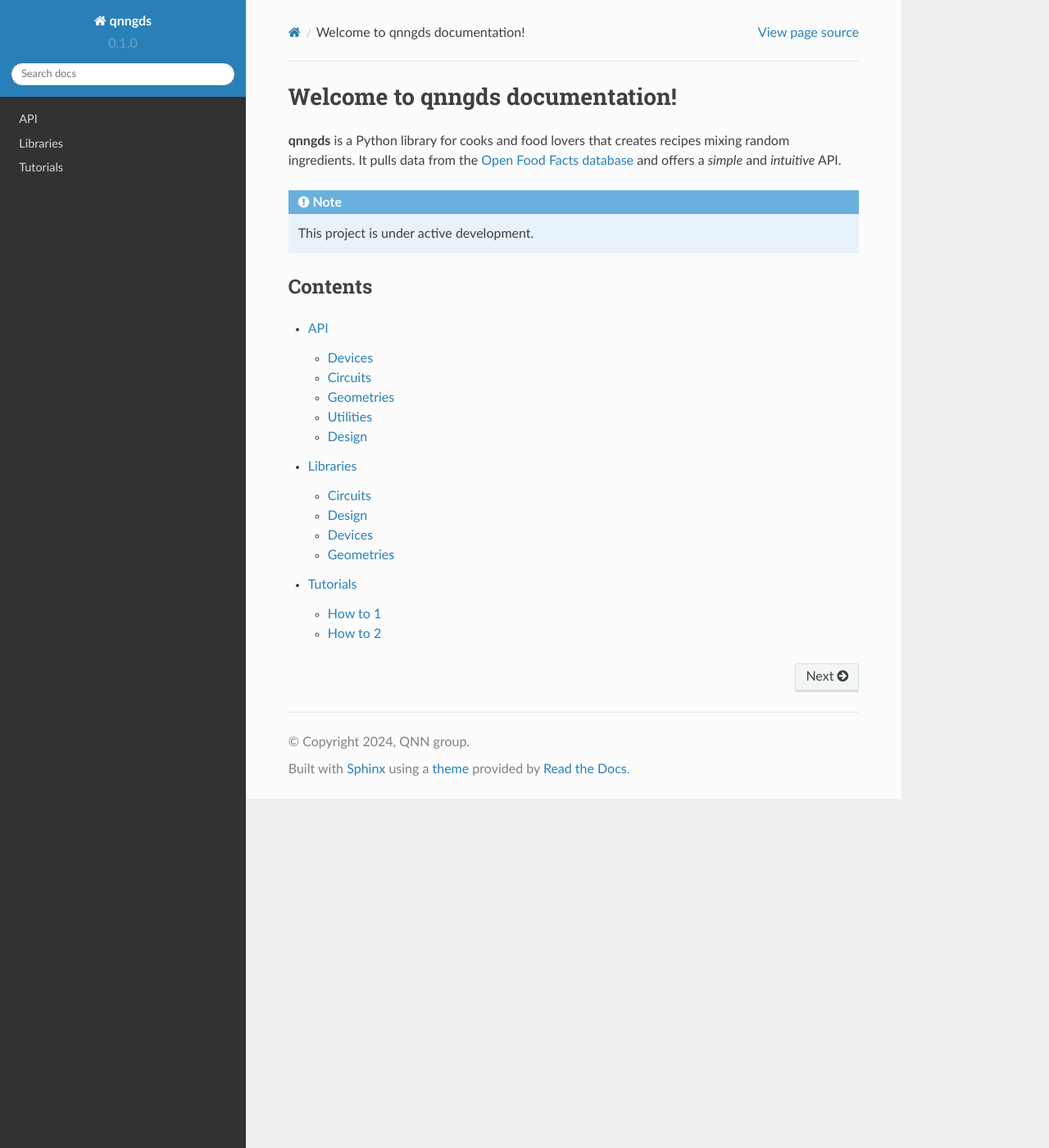
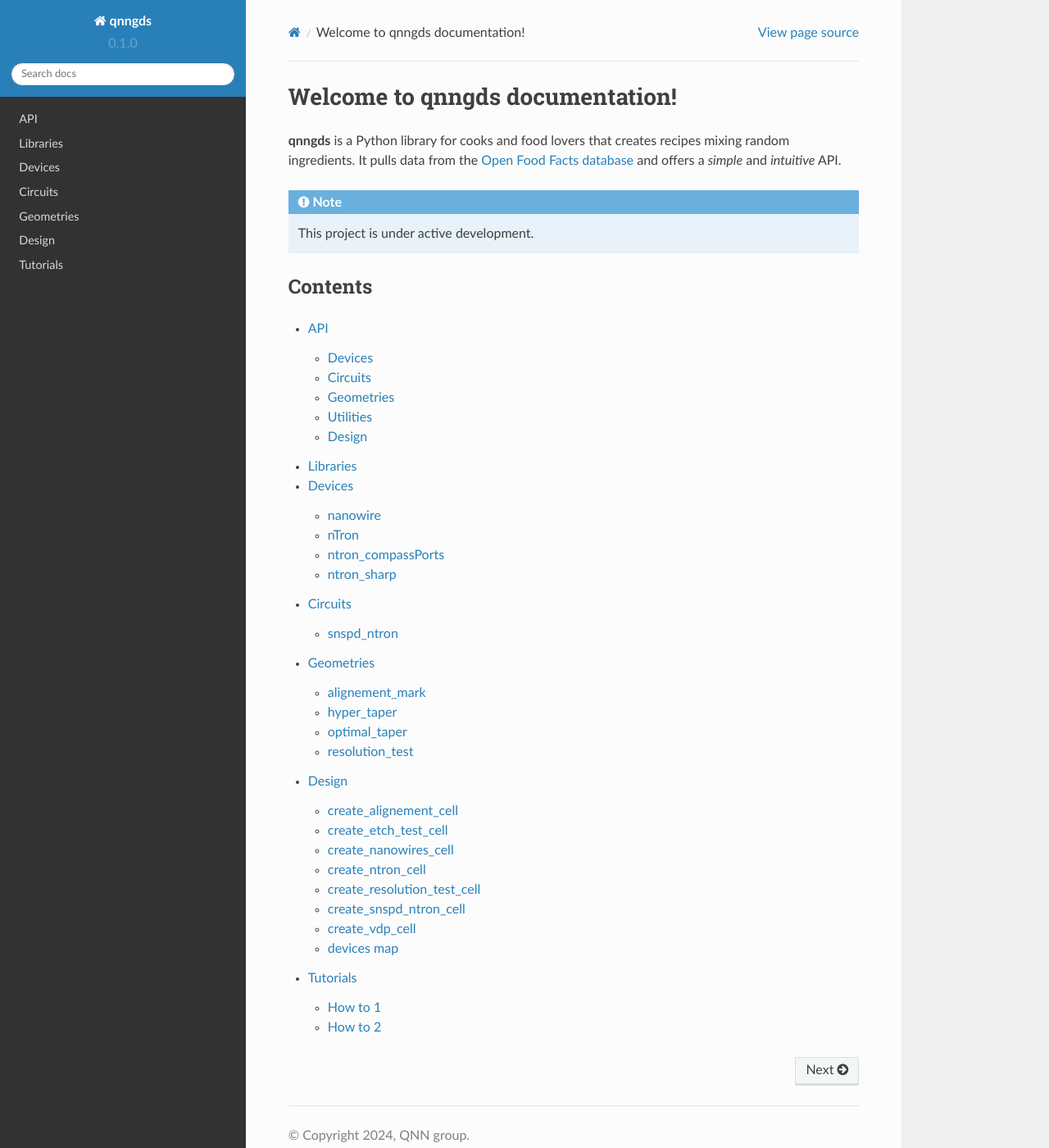
Before and after one commit to qnngroup/qnngds, a Sphinx documentation site: the page built from docs/source/index.rst, in a window 1280 px wide and 1400 px high. Shown: the whole window at 82% size. Built offline with Sphinx 7.4.7 and the Read the Docs theme 2.0.0, drawn with Linux system fonts in a browser that asks for light colours.

Commit message:
added title to images and ordered the folder to be plotted

```diff
--- a/docs/source/generate_lib.py
+++ b/docs/source/generate_lib.py
@@ -7,22 +7,24 @@ Libraries
 
 """
 
-    # Iterate through subfolders in the images directory
-    images_dir = os.path.join(os.path.dirname(__file__), '..', 'images')
-    subfolders = [f for f in os.listdir(images_dir) if os.path.isdir(os.path.join(images_dir, f))]
+   # Define preferred order for plotting folders
+    preferred_order = ['Devices', 'Circuits', 'Geometries', 'Design']
 
-    for subfolder in subfolders:
+    # Iterate through preferred order
+    for subfolder in preferred_order:
         content += f"{subfolder}\n"
-        content += f"{'-' * len(subfolder)}\n\n"
+        content += f"{'=' * len(subfolder)}\n\n"
 
         # Add images from the subfolder
-        subfolder_path = os.path.join(images_dir, subfolder)
+        subfolder_path = os.path.join(os.path.dirname(__file__), '..', 'images', subfolder)
         images = [f for f in os.listdir(subfolder_path) if os.path.isfile(os.path.join(subfolder_path, f))]
         for image in images:
             figurename, ext = os.path.splitext(image)
+            content += f"{figurename}\n"
+            content += f"{'~' * len(figurename)}\n\n"
+
             content += f".. image:: ../images/{subfolder}/{image}\n"
-            content += f"   :alt: {figurename}\n"
-            content += f"   :figclass: caption-center\n\n"
+            content += f"   :alt: {image}\n\n"
 
     with open(filename, 'w') as file:
         file.write(content)
--- a/docs/source/libraries.rst
+++ b/docs/source/libraries.rst
@@ -2,82 +2,116 @@
 Libraries
 =========
 
+Devices
+=======
+
+nanowire
+~~~~~~~~
+
+.. image:: ../images/Devices/nanowire.png
+   :alt: nanowire.png
+
+nTron
+~~~~~
+
+.. image:: ../images/Devices/nTron.png
+   :alt: nTron.png
+
+ntron_compassPorts
+~~~~~~~~~~~~~~~~~~
+
+.. image:: ../images/Devices/ntron_compassPorts.png
+   :alt: ntron_compassPorts.png
+
+ntron_sharp
+~~~~~~~~~~~
+
+.. image:: ../images/Devices/ntron_sharp.png
+   :alt: ntron_sharp.png
+
 Circuits
---------
+========
+
+snspd_ntron
+~~~~~~~~~~~
 
 .. image:: ../images/Circuits/snspd_ntron.png
-   :alt: snspd_ntron
-   :figclass: caption-center
+   :alt: snspd_ntron.png
+
+Geometries
+==========
+
+alignement_mark
+~~~~~~~~~~~~~~~
+
+.. image:: ../images/Geometries/alignement_mark.png
+   :alt: alignement_mark.png
+
+hyper_taper
+~~~~~~~~~~~
+
+.. image:: ../images/Geometries/hyper_taper.png
+   :alt: hyper_taper.png
+
+optimal_taper
+~~~~~~~~~~~~~
+
+.. image:: ../images/Geometries/optimal_taper.png
+   :alt: optimal_taper.png
+
+resolution_test
+~~~~~~~~~~~~~~~
+
+.. image:: ../images/Geometries/resolution_test.png
+   :alt: resolution_test.png
 
 Design
-------
+======
+
+create_alignement_cell
+~~~~~~~~~~~~~~~~~~~~~~
 
 .. image:: ../images/Design/create_alignement_cell.png
-   :alt: create_alignement_cell
-   :figclass: caption-center
+   :alt: create_alignement_cell.png
+
+create_etch_test_cell
+~~~~~~~~~~~~~~~~~~~~~
 
 .. image:: ../images/Design/create_etch_test_cell.png
-   :alt: create_etch_test_cell
-   :figclass: caption-center
+   :alt: create_etch_test_cell.png
+
+create_nanowires_cell
+~~~~~~~~~~~~~~~~~~~~~
 
 .. image:: ../images/Design/create_nanowires_cell.png
-   :alt: create_nanowires_cell
-   :figclass: caption-center
+   :alt: create_nanowires_cell.png
+
+create_ntron_cell
+~~~~~~~~~~~~~~~~~
 
 .. image:: ../images/Design/create_ntron_cell.png
-   :alt: create_ntron_cell
-   :figclass: caption-center
+   :alt: create_ntron_cell.png
+
+create_resolution_test_cell
+~~~~~~~~~~~~~~~~~~~~~~~~~~~
 
 .. image:: ../images/Design/create_resolution_test_cell.png
-   :alt: create_resolution_test_cell
-   :figclass: caption-center
+   :alt: create_resolution_test_cell.png
+
+create_snspd_ntron_cell
+~~~~~~~~~~~~~~~~~~~~~~~
 
 .. image:: ../images/Design/create_snspd_ntron_cell.png
-   :alt: create_snspd_ntron_cell
-   :figclass: caption-center
+   :alt: create_snspd_ntron_cell.png
+
+create_vdp_cell
+~~~~~~~~~~~~~~~
 
 .. image:: ../images/Design/create_vdp_cell.png
-   :alt: create_vdp_cell
-   :figclass: caption-center
+   :alt: create_vdp_cell.png
+
+devices map
+~~~~~~~~~~~
 
 .. image:: ../images/Design/devices map.txt
-   :alt: devices map
-   :figclass: caption-center
-
-Devices
--------
-
-.. image:: ../images/Devices/nanowire.png
-   :alt: nanowire
-   :figclass: caption-center
-
-.. image:: ../images/Devices/nTron.png
-   :alt: nTron
-   :figclass: caption-center
-
-.. image:: ../images/Devices/ntron_compassPorts.png
-   :alt: ntron_compassPorts
-   :figclass: caption-center
-
-.. image:: ../images/Devices/ntron_sharp.png
-   :alt: ntron_sharp
-   :figclass: caption-center
-
-Geometries
-----------
-
-.. image:: ../images/Geometries/alignement_mark.png
-   :alt: alignement_mark
-   :figclass: caption-center
-
-.. image:: ../images/Geometries/hyper_taper.png
-   :alt: hyper_taper
-   :figclass: caption-center
-
-.. image:: ../images/Geometries/optimal_taper.png
-   :alt: optimal_taper
-   :figclass: caption-center
-
-.. image:: ../images/Geometries/resolution_test.png
-   :alt: resolution_test
-   :figclass: caption-center
+   :alt: devices map.txt
```
